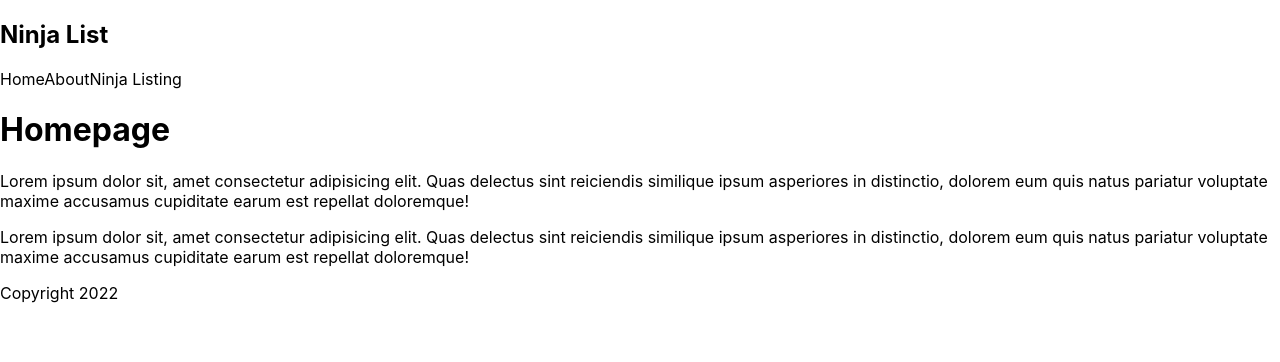
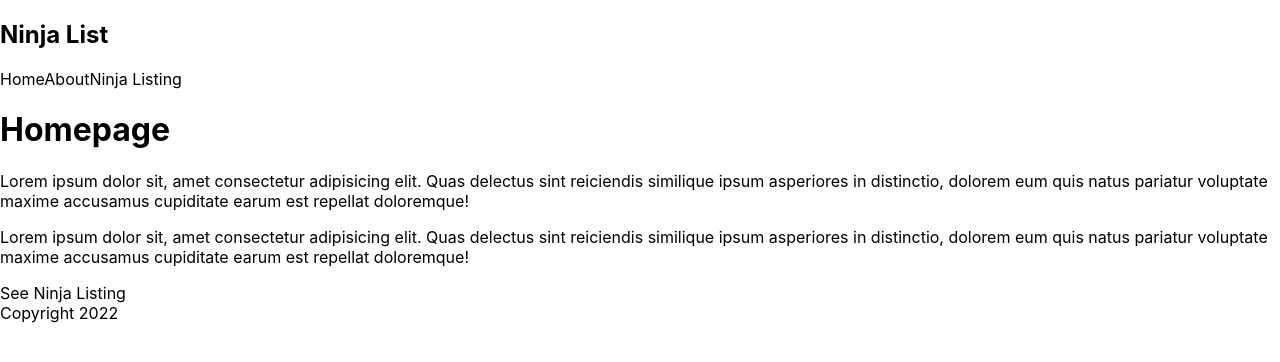
Before and after one commit to iancoel/studies-next, a Next.js app: page / in a window 1280 px wide. Shown: the top 362 px of the page. Built offline with nearby package versions, Linux system fonts and the light colour scheme.

Commit message:
Linking between pages

```diff
--- a/comps/Navbar.js
+++ b/comps/Navbar.js
@@ -1,12 +1,20 @@
+import Link from 'next/link';
+
 const Navbar = () => {
   return (
     <nav>
       <div>
         <h1>Ninja List</h1>
       </div>
-      <a>Home</a>
-      <a>About</a>
-      <a>Ninja Listing</a>
+      <Link href="/">
+        <a>Home</a>
+      </Link>
+      <Link href="/about">
+        <a>About</a>
+      </Link>
+      <Link href="/ninjas">
+        <a>Ninja Listing</a>
+      </Link>
     </nav>
   );
 };
--- a/pages/index.js
+++ b/pages/index.js
@@ -1,3 +1,4 @@
+import Link from 'next/link';
 import Footer from '../comps/Footer';
 import Navbar from '../comps/Navbar';
 
@@ -18,6 +19,9 @@
         quis natus pariatur voluptate maxime accusamus cupiditate earum est
         repellat doloremque!
       </p>
+      <Link href="/ninjas">
+        <a>See Ninja Listing</a>
+      </Link>
       <Footer />
     </div>
   );
```
